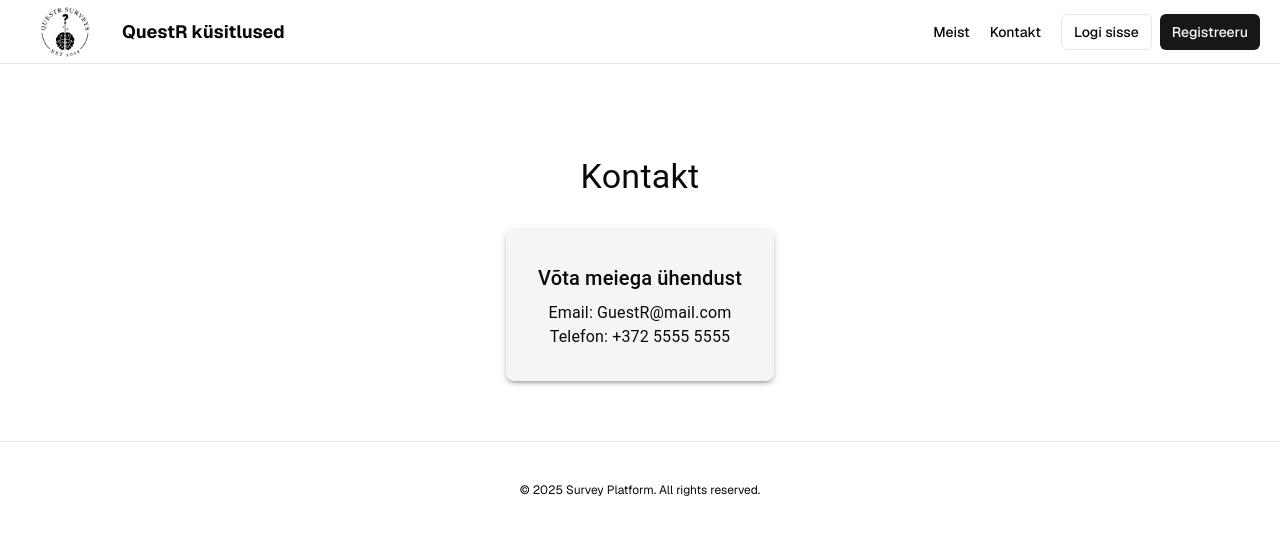
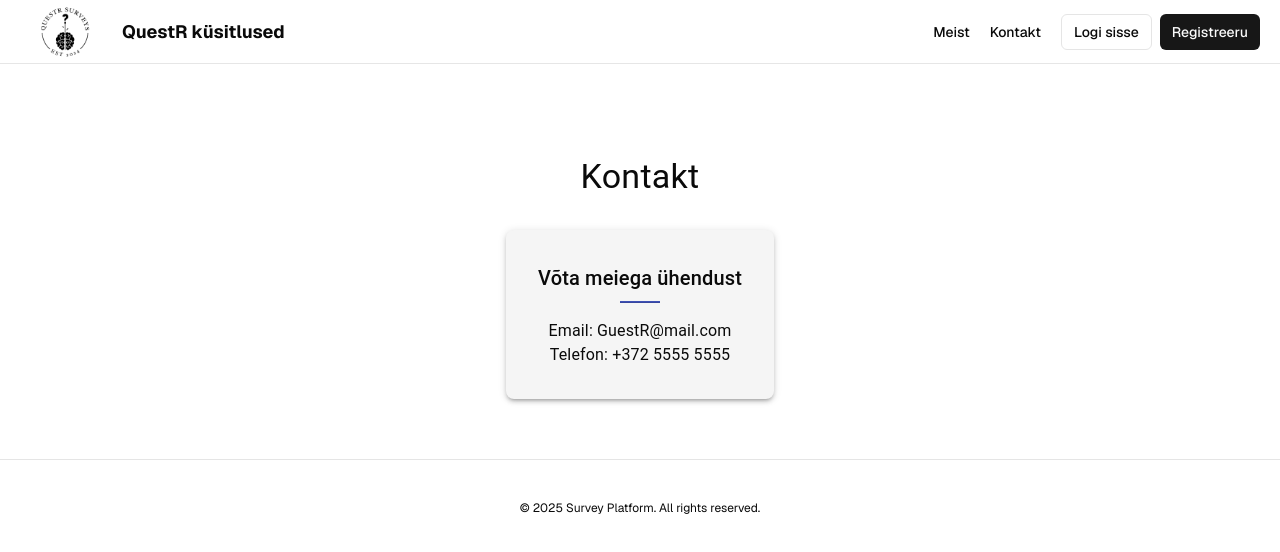
Before and after one commit to rakenduste-programmeerimine-2024/survey-platform, a Next.js app: page /kontakt in a window 1280 px wide. Shown: the top 552 px of the page. Built offline with nearby package versions, Linux system fonts and the light colour scheme; no server answers.

Commit message:
Divider add

```diff
--- a/components/contact/KontaktInfo.tsx
+++ b/components/contact/KontaktInfo.tsx
@@ -1,5 +1,5 @@
 import React from "react";
-import { Box, Typography } from "@mui/material";
+import { Box, Typography, Divider } from "@mui/material";
 
 const KontaktInfo = () => {
   return (
@@ -11,6 +11,15 @@ const KontaktInfo = () => {
       <Typography variant="h6" gutterBottom>
         Võta meiega ühendust
       </Typography>
+      <Divider
+        sx={{
+          bgcolor: "#3f51b5",
+          height: 2,
+          width: "20%",
+          mx: "auto",
+          mb: 2,
+        }}
+      />
       <Typography variant="body1">
         Email: GuestR@mail.com
       </Typography>
```
